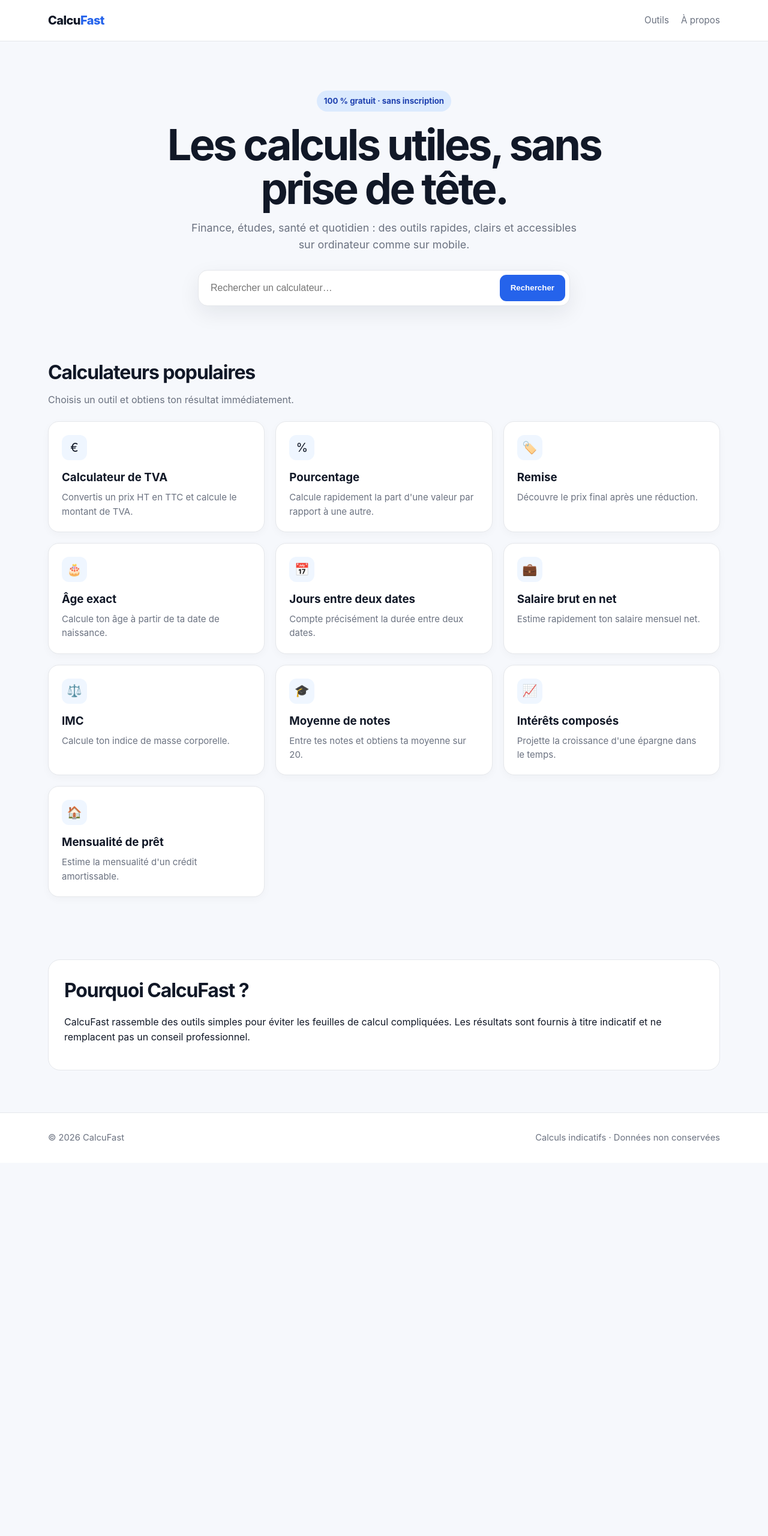
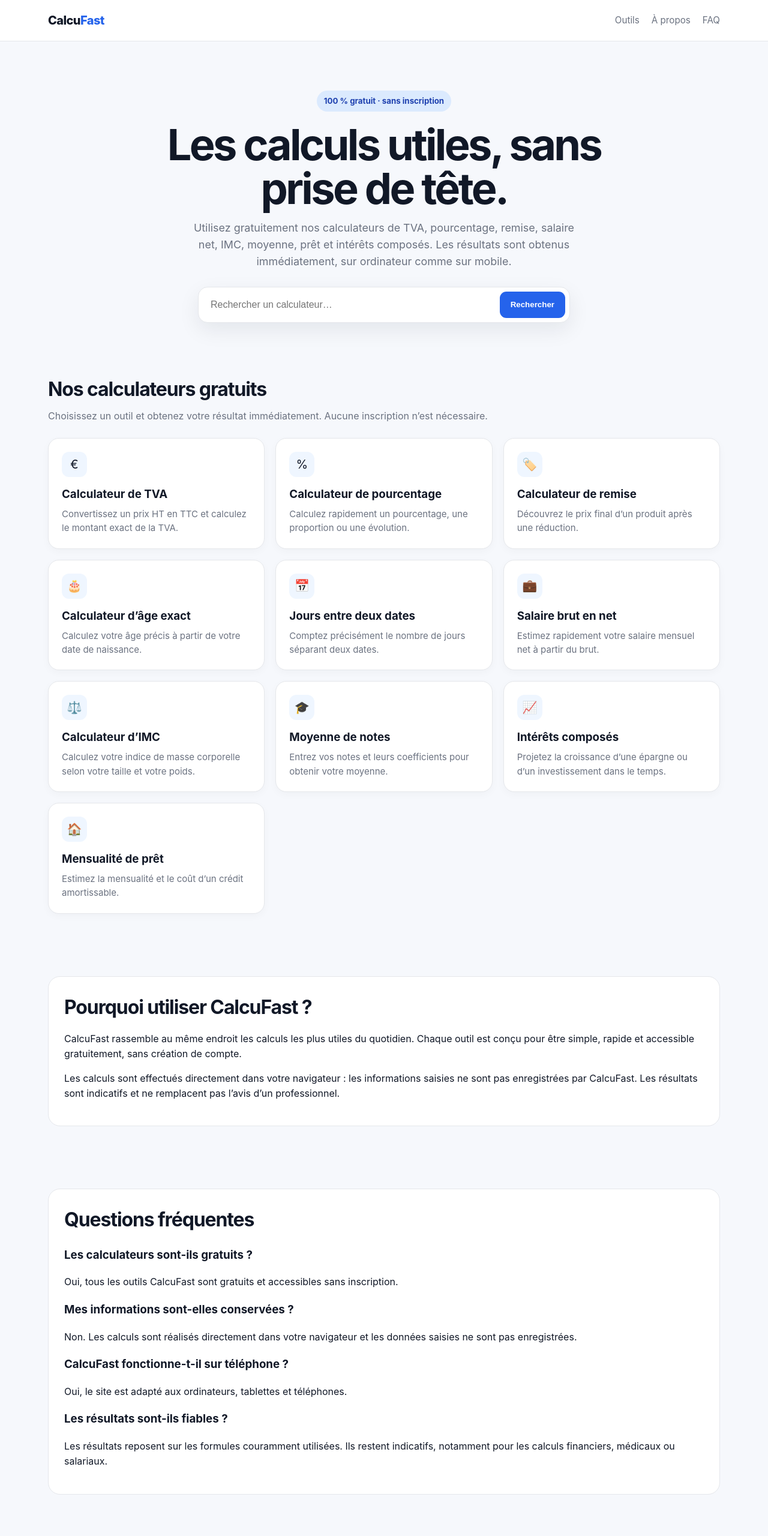
Before and after one commit to antoineaudinet075-crypto/CalculFast, a website: page index.html in a window 1280 px wide. Shown: the top 2560 px of the page at 60% size. Before the commit the page ends 1938 px from the top, so only its background shows below. Drawn offline with Linux system fonts and the light colour scheme.

Commit message:
Update index.html

```diff
--- a/index.html
+++ b/index.html
@@ -1,12 +1,199 @@
-<!doctype html><html lang="fr"><head><meta charset="utf-8"><meta name="viewport" content="width=device-width,initial-scale=1"><title>CalcuFast — Calculateurs gratuits et simples</title><meta name="description" content="Des calculateurs gratuits pour la finance, les études, la santé et la vie quotidienne."><link rel="stylesheet" href="styles.css"></head><body><header class="site-header"><div class="container nav"><a class="brand" href="index.html">Calcu<span>Fast</span></a><nav class="nav-links"><a href="#outils">Outils</a><a href="#apropos">À propos</a></nav></div></header><main><section class="hero"><div class="container"><span class="badge">100 % gratuit · sans inscription</span><h1>Les calculs utiles, sans prise de tête.</h1><p>Finance, études, santé et quotidien : des outils rapides, clairs et accessibles sur ordinateur comme sur mobile.</p><div class="search"><input id="toolSearch" oninput="filterTools()" placeholder="Rechercher un calculateur…"><button onclick="filterTools()">Rechercher</button></div></div></section><section class="section" id="outils"><div class="container"><h2>Calculateurs populaires</h2><p class="section-intro">Choisis un outil et obtiens ton résultat immédiatement.</p><div class="grid">
-<a class="tool-card" href="outils/tva.html"><div class="icon">€</div><h3>Calculateur de TVA</h3><p>Convertis un prix HT en TTC et calcule le montant de TVA.</p></a>
-<a class="tool-card" href="outils/pourcentage.html"><div class="icon">%</div><h3>Pourcentage</h3><p>Calcule rapidement la part d'une valeur par rapport à une autre.</p></a>
-<a class="tool-card" href="outils/remise.html"><div class="icon">🏷️</div><h3>Remise</h3><p>Découvre le prix final après une réduction.</p></a>
-<a class="tool-card" href="outils/age.html"><div class="icon">🎂</div><h3>Âge exact</h3><p>Calcule ton âge à partir de ta date de naissance.</p></a>
-<a class="tool-card" href="outils/jours-entre-dates.html"><div class="icon">📅</div><h3>Jours entre deux dates</h3><p>Compte précisément la durée entre deux dates.</p></a>
-<a class="tool-card" href="outils/salaire-net.html"><div class="icon">💼</div><h3>Salaire brut en net</h3><p>Estime rapidement ton salaire mensuel net.</p></a>
-<a class="tool-card" href="outils/imc.html"><div class="icon">⚖️</div><h3>IMC</h3><p>Calcule ton indice de masse corporelle.</p></a>
-<a class="tool-card" href="outils/moyenne.html"><div class="icon">🎓</div><h3>Moyenne de notes</h3><p>Entre tes notes et obtiens ta moyenne sur 20.</p></a>
-<a class="tool-card" href="outils/interets-composes.html"><div class="icon">📈</div><h3>Intérêts composés</h3><p>Projette la croissance d'une épargne dans le temps.</p></a>
-<a class="tool-card" href="outils/pret.html"><div class="icon">🏠</div><h3>Mensualité de prêt</h3><p>Estime la mensualité d'un crédit amortissable.</p></a>
-</div></div></section><section class="section" id="apropos"><div class="container content-card"><h2>Pourquoi CalcuFast ?</h2><p>CalcuFast rassemble des outils simples pour éviter les feuilles de calcul compliquées. Les résultats sont fournis à titre indicatif et ne remplacent pas un conseil professionnel.</p></div></section></main><footer class="site-footer"><div class="container footer-inner"><span>© 2026 CalcuFast</span><span>Calculs indicatifs · Données non conservées</span></div></footer><script src="script.js"></script></body></html>
+<!doctype html>
+<html lang="fr">
+<head>
+  <meta charset="utf-8">
+  <meta name="viewport" content="width=device-width, initial-scale=1">
+
+  <title>Calculateurs gratuits en ligne | CalcuFast</title>
+  <meta name="description" content="Calculez gratuitement la TVA, un pourcentage, une remise, votre salaire net, votre IMC, une moyenne, un prêt et plus encore avec CalcuFast.">
+  <meta name="robots" content="index, follow">
+  <meta name="theme-color" content="#2563eb">
+
+  <link rel="canonical" href="https://calcul-fast-4g2l.vercel.app/">
+  <link rel="stylesheet" href="styles.css">
+
+  <meta property="og:locale" content="fr_FR">
+  <meta property="og:type" content="website">
+  <meta property="og:title" content="CalcuFast — Calculateurs gratuits en ligne">
+  <meta property="og:description" content="Des outils rapides et gratuits pour la finance, les études, la santé et la vie quotidienne.">
+  <meta property="og:url" content="https://calcul-fast-4g2l.vercel.app/">
+  <meta property="og:site_name" content="CalcuFast">
+
+  <meta name="twitter:card" content="summary">
+  <meta name="twitter:title" content="CalcuFast — Calculateurs gratuits en ligne">
+  <meta name="twitter:description" content="TVA, pourcentage, remise, salaire net, IMC, moyenne, prêt et autres calculs utiles.">
+
+  <script type="application/ld+json">
+  {
+    "@context": "https://schema.org",
+    "@type": "WebSite",
+    "name": "CalcuFast",
+    "url": "https://calcul-fast-4g2l.vercel.app/",
+    "description": "Des calculateurs gratuits pour la finance, les études, la santé et la vie quotidienne.",
+    "inLanguage": "fr-FR"
+  }
+  </script>
+</head>
+
+<body>
+  <header class="site-header">
+    <div class="container nav">
+      <a class="brand" href="index.html" aria-label="Accueil CalcuFast">
+        Calcu<span>Fast</span>
+      </a>
+
+      <nav class="nav-links" aria-label="Navigation principale">
+        <a href="#outils">Outils</a>
+        <a href="#apropos">À propos</a>
+        <a href="#faq">FAQ</a>
+      </nav>
+    </div>
+  </header>
+
+  <main>
+    <section class="hero">
+      <div class="container">
+        <span class="badge">100 % gratuit · sans inscription</span>
+
+        <h1>Les calculs utiles, sans prise de tête.</h1>
+
+        <p>
+          Utilisez gratuitement nos calculateurs de TVA, pourcentage, remise,
+          salaire net, IMC, moyenne, prêt et intérêts composés. Les résultats
+          sont obtenus immédiatement, sur ordinateur comme sur mobile.
+        </p>
+
+        <div class="search">
+          <input
+            id="toolSearch"
+            type="search"
+            oninput="filterTools()"
+            placeholder="Rechercher un calculateur…"
+            aria-label="Rechercher un calculateur"
+          >
+          <button type="button" onclick="filterTools()">Rechercher</button>
+        </div>
+      </div>
+    </section>
+
+    <section class="section" id="outils">
+      <div class="container">
+        <h2>Nos calculateurs gratuits</h2>
+
+        <p class="section-intro">
+          Choisissez un outil et obtenez votre résultat immédiatement.
+          Aucune inscription n’est nécessaire.
+        </p>
+
+        <div class="grid">
+          <a class="tool-card" href="outils/tva.html">
+            <div class="icon" aria-hidden="true">€</div>
+            <h3>Calculateur de TVA</h3>
+            <p>Convertissez un prix HT en TTC et calculez le montant exact de la TVA.</p>
+          </a>
+
+          <a class="tool-card" href="outils/pourcentage.html">
+            <div class="icon" aria-hidden="true">%</div>
+            <h3>Calculateur de pourcentage</h3>
+            <p>Calculez rapidement un pourcentage, une proportion ou une évolution.</p>
+          </a>
+
+          <a class="tool-card" href="outils/remise.html">
+            <div class="icon" aria-hidden="true">🏷️</div>
+            <h3>Calculateur de remise</h3>
+            <p>Découvrez le prix final d’un produit après une réduction.</p>
+          </a>
+
+          <a class="tool-card" href="outils/age.html">
+            <div class="icon" aria-hidden="true">🎂</div>
+            <h3>Calculateur d’âge exact</h3>
+            <p>Calculez votre âge précis à partir de votre date de naissance.</p>
+          </a>
+
+          <a class="tool-card" href="outils/jours-entre-dates.html">
+            <div class="icon" aria-hidden="true">📅</div>
+            <h3>Jours entre deux dates</h3>
+            <p>Comptez précisément le nombre de jours séparant deux dates.</p>
+          </a>
+
+          <a class="tool-card" href="outils/salaire-net.html">
+            <div class="icon" aria-hidden="true">💼</div>
+            <h3>Salaire brut en net</h3>
+            <p>Estimez rapidement votre salaire mensuel net à partir du brut.</p>
+          </a>
+
+          <a class="tool-card" href="outils/imc.html">
+            <div class="icon" aria-hidden="true">⚖️</div>
+            <h3>Calculateur d’IMC</h3>
+            <p>Calculez votre indice de masse corporelle selon votre taille et votre poids.</p>
+          </a>
+
+          <a class="tool-card" href="outils/moyenne.html">
+            <div class="icon" aria-hidden="true">🎓</div>
+            <h3>Moyenne de notes</h3>
+            <p>Entrez vos notes et leurs coefficients pour obtenir votre moyenne.</p>
+          </a>
+
+          <a class="tool-card" href="outils/interets-composes.html">
+            <div class="icon" aria-hidden="true">📈</div>
+            <h3>Intérêts composés</h3>
+            <p>Projetez la croissance d’une épargne ou d’un investissement dans le temps.</p>
+          </a>
+
+          <a class="tool-card" href="outils/pret.html">
+            <div class="icon" aria-hidden="true">🏠</div>
+            <h3>Mensualité de prêt</h3>
+            <p>Estimez la mensualité et le coût d’un crédit amortissable.</p>
+          </a>
+        </div>
+      </div>
+    </section>
+
+    <section class="section" id="apropos">
+      <div class="container content-card">
+        <h2>Pourquoi utiliser CalcuFast ?</h2>
+
+        <p>
+          CalcuFast rassemble au même endroit les calculs les plus utiles du
+          quotidien. Chaque outil est conçu pour être simple, rapide et
+          accessible gratuitement, sans création de compte.
+        </p>
+
+        <p>
+          Les calculs sont effectués directement dans votre navigateur :
+          les informations saisies ne sont pas enregistrées par CalcuFast.
+          Les résultats sont indicatifs et ne remplacent pas l’avis d’un
+          professionnel.
+        </p>
+      </div>
+    </section>
+
+    <section class="section" id="faq">
+      <div class="container content-card">
+        <h2>Questions fréquentes</h2>
+
+        <h3>Les calculateurs sont-ils gratuits ?</h3>
+        <p>Oui, tous les outils CalcuFast sont gratuits et accessibles sans inscription.</p>
+
+        <h3>Mes informations sont-elles conservées ?</h3>
+        <p>Non. Les calculs sont réalisés directement dans votre navigateur et les données saisies ne sont pas enregistrées.</p>
+
+        <h3>CalcuFast fonctionne-t-il sur téléphone ?</h3>
+        <p>Oui, le site est adapté aux ordinateurs, tablettes et téléphones.</p>
+
+        <h3>Les résultats sont-ils fiables ?</h3>
+        <p>Les résultats reposent sur les formules couramment utilisées. Ils restent indicatifs, notamment pour les calculs financiers, médicaux ou salariaux.</p>
+      </div>
+    </section>
+  </main>
+
+  <footer class="site-footer">
+    <div class="container footer-inner">
+      <span>© 2026 CalcuFast</span>
+      <span>Calculs indicatifs · Données non conservées</span>
+    </div>
+  </footer>
+
+  <script src="script.js"></script>
+</body>
+</html>
```
